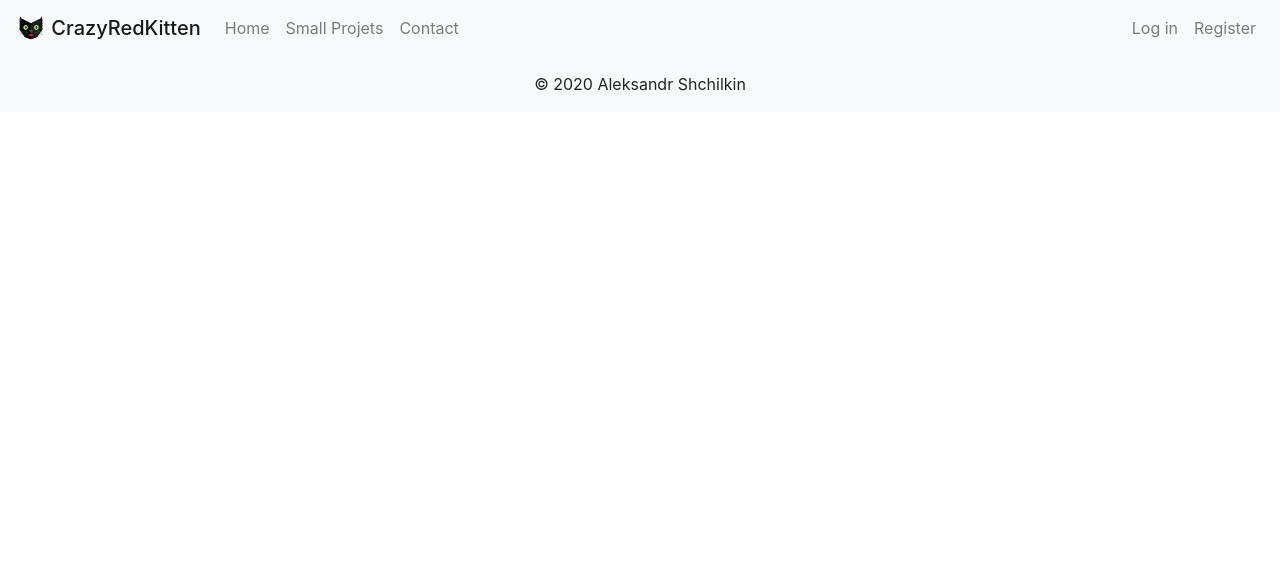
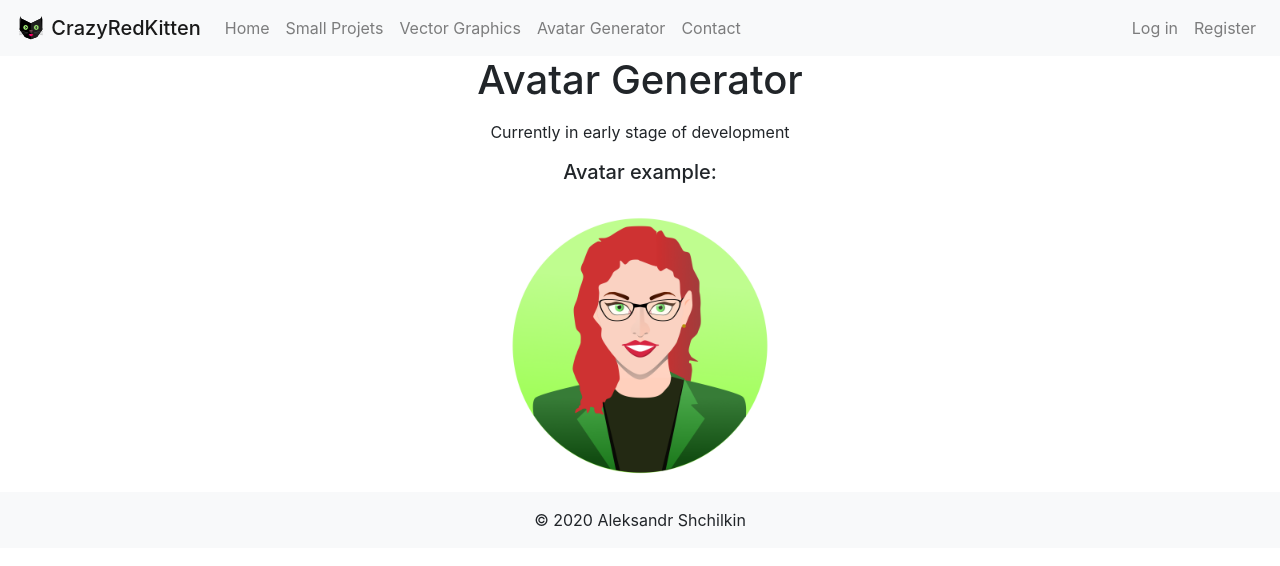
Before and after one commit to shchilkin/personal-website, a React (Create React App) app: page /AvatarGenerator in a window 1280 px wide. Shown: the top 566 px of the page. Built offline with nearby package versions, Linux system fonts and the light colour scheme.

Commit message:
added avatar generator page (The generator itself in in early stage of development)

```diff
--- a/src/App.js
+++ b/src/App.js
@@ -7,6 +7,8 @@ import Login from "./components/pages/authentication/Login";
 import Registration from "./components/pages/authentication/Registration";
 import ContactPage from "./components/pages/contact/ContactPage";
 import SmallProjects from "./components/pages/projects/SmallProjects";
+import VectorGraphics from "./components/pages/vectorGraphics/VectorGraphics";
+import AvatarGenerator from "./components/pages/avatarGenerator/AvatarGenerator";
 
 function App() {
   return (
@@ -18,6 +20,12 @@ function App() {
             <Switch>
               <Route exact path='/' component={Home} />
               <Route exact path='/Projects' component={SmallProjects} />
+              <Route exact path='/VectorGraphics' component={VectorGraphics} />
+              <Route
+                exact
+                path='/AvatarGenerator'
+                component={AvatarGenerator}
+              />
               <Route exact path='/Contact' component={ContactPage} />
               <Route exact path='/Login' component={Login} />
               <Route exact path='/Register' component={Registration} />
--- a/src/components/Navbar.js
+++ b/src/components/Navbar.js
@@ -6,9 +6,6 @@ import CatTongue from "../icons/CatTongue.svg";
 const NavBar = () => {
   const [pressed, setPressed] = useState(false);
 
-  const isPressed = () => {
-    setPressed(!pressed);
-  };
   const changePressed = () => {
     setPressed(!pressed);
   };
@@ -29,7 +26,7 @@ const NavBar = () => {
             src={pressed ? CatTongue : Cat}
             width='30'
             height='30'
-            class='d-inline-block align-top'
+            className='d-inline-block align-top'
             alt=''
           />{" "}
           CrazyRedKitten
@@ -53,6 +50,12 @@ const NavBar = () => {
             <Link className='nav-item nav-link' to='/projects'>
               Small Projets
             </Link>
+            <Link className='nav-item nav-link' to='/VectorGraphics'>
+              Vector Graphics
+            </Link>
+            <Link className='nav-item nav-link' to='/AvatarGenerator'>
+              Avatar Generator
+            </Link>
             <Link className='nav-item nav-link' to='/Contact'>
               Contact
             </Link>
--- a/src/components/pages/authentication/Login.js
+++ b/src/components/pages/authentication/Login.js
@@ -4,8 +4,8 @@ import EyeCrossed from "../../../icons/eyeCrossed.svg";
 import Email from "../../../icons/emailLogo.svg";
 
 const Login = () => {
-  const [email, setEmail] = useState([{ email: "" }]);
-  const [password, setPassword] = useState([{ password: "" }]);
+  const [email, setEmail] = useState("");
+  const [password, setPassword] = useState("");
   const [data, setData] = useState([email, password]);
   const [isPressed, setIsPressed] = useState(false);
 
@@ -25,6 +25,7 @@ const Login = () => {
       console.warn("Please fill all fields");
     } else {
       setData(email, password);
+      console.warn("sending data");
       console.log(email, password, data);
     }
   };
@@ -54,10 +55,10 @@ const Login = () => {
                 onChange={changeEmail}
               />
               <div
-                class='input-group-append'
+                className='input-group-append'
                 style={{ backgroundColor: "white", width: "50px" }}
               >
-                <span class='input-group-text'>
+                <span className='input-group-text'>
                   <img
                     src={Email}
                     style={{ width: "24px" }}
@@ -85,7 +86,7 @@ const Login = () => {
                   id='button-addon2'
                   data-toggle='button'
                   aria-pressed='false'
-                  autocomplete='off'
+                  autoComplete='off'
                   onClick={onPress}
                 >
                   <div>
--- /dev/null
+++ b/src/components/pages/avatarGenerator/AvatarGenerator.js
@@ -0,0 +1,22 @@
+import React from "react";
+import Avatar from "./Avatar-example.png";
+
+const AvatarGenerator = () => {
+  return (
+    <div>
+      <h1 className='text-center mb-3'> Avatar Generator</h1>
+      <p className='text-center'>Currently in early stage of development</p>
+      <h5 className='text-center'>Avatar example:</h5>
+      <div class='d-flex justify-content-center'>
+        <img
+          src={Avatar}
+          style={{ width: "300px", height: "300px" }}
+          class='img-fluid'
+          alt='Responsive'
+        />
+      </div>
+    </div>
+  );
+};
+
+export default AvatarGenerator;
--- /dev/null
+++ b/src/components/pages/vectorGraphics/VectorGraphics.js
@@ -0,0 +1,47 @@
+import React, { Fragment } from "react";
+import { Gradient } from "react-gradient";
+import CatV1 from "../../../images/cat-v.1.png";
+
+const VectorGraphics = () => {
+  const gradients = [
+    ["#59c2ff", "#1270e3"],
+    ["#8739e5", "#ff63de"]
+  ];
+
+  return (
+    <Fragment>
+      <Gradient
+        gradients={gradients}
+        property='background'
+        duration={8000}
+        angle='45deg'
+      >
+        <Fragment>
+          <div className='pt-5 pb-5'>
+            <div className='container'></div>
+            <div className='d-flex justify-content-center'>
+              <h1 className='display-4 text-center'>Small Projects</h1>
+            </div>
+            <div className='d-flex display-4 justify-content-center'>
+              <h1>Vector Graphics</h1>
+            </div>
+          </div>
+        </Fragment>
+      </Gradient>
+      <div className='container-fluid bg-secondary'>
+        <div className='row'>
+          <div className='card'>
+            <div class='card-img-overlay'>
+              <h5 class='card-title'>
+                <span className='badge badge-secondary'>V.1</span>
+              </h5>
+            </div>
+            <img src={CatV1} className='img-fluid' alt='...' />
+          </div>
+        </div>
+      </div>
+    </Fragment>
+  );
+};
+
+export default VectorGraphics;
--- a/src/index.js
+++ b/src/index.js
@@ -2,8 +2,6 @@ import React from "react";
 import ReactDOM from "react-dom";
 import App from "./App";
 import "bootstrap/dist/css/bootstrap.min.css";
-// import $ from "jquery";
-// import Popper from "popper.js";
 import "bootstrap/dist/js/bootstrap.bundle.min";
 
 ReactDOM.render(<App />, document.getElementById("root"));
```
Also changed, not shown: src/components/pages/avatarGenerator/Avatar-example.png (added), src/images/cat-v.1.png (added).
